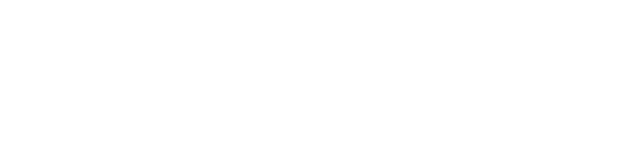
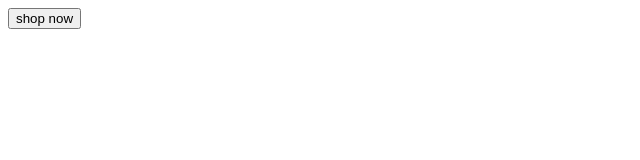
Before and after one commit to sydomori/watch-store, a plain HTML site: page index.html in a window 1280 px wide. Shown: the whole page, without its empty margins (0-640 px from the left). Drawn offline with Linux system fonts and the light colour scheme.

Commit message:
add shop now button

```diff
--- a/index.html
+++ b/index.html
@@ -8,7 +8,9 @@
 <body>
   <div class="main-container">
     <header>
-
+      <div>
+        <button>shop now</button>
+      </div>
     </header>
   </div>
 </body>
```
